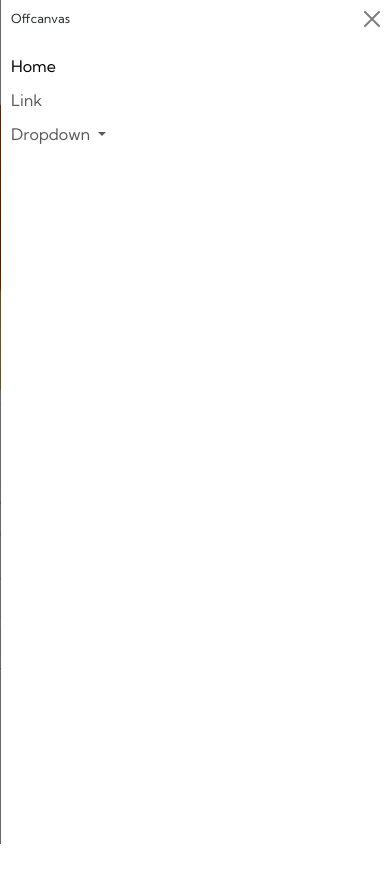
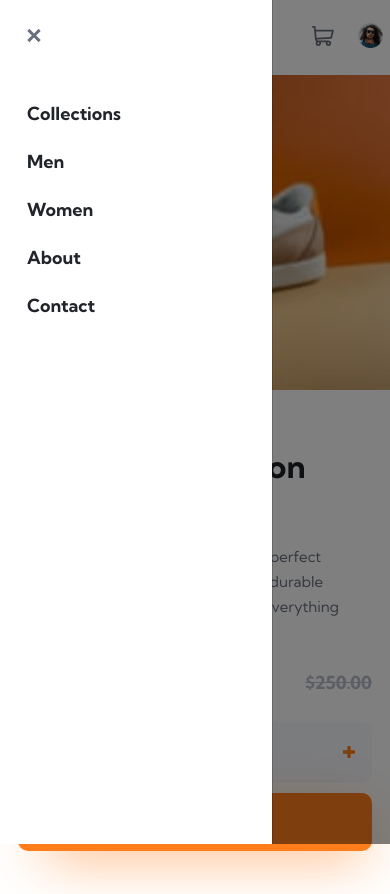
Before and after one commit to Lwmeek/E-commerce-app-2.b, a website: page index.html in a window 390 px wide. Both pictures are taken after a click on the button "Toggle navigation". Drawn offline with nearby package versions, Linux system fonts and the light colour scheme.

Commit message:
updated layout in mobile mode, updated offcanvas

```diff
--- a/index.html
+++ b/index.html
@@ -31,7 +31,7 @@
 							aria-controls="offcanvasNavbar"
 							aria-label="Toggle navigation"
 						>
-							<img src="images/icon-menu.svg" alt="menu button"/>
+							<img src="images/icon-menu.svg" alt="menu button" />
 						</button>
 						<a class="logo"><img src="images/logo.svg" alt="logo" /></a>
 					</div>
@@ -40,54 +40,37 @@
 						<img class="avatar" src="images/image-avatar.png" alt="avatar" />
 					</div>
 					<div
-						class="offcanvas offcanvas-end"
+						class="offcanvas offcanvas-start align-items-start justify-content-end"
 						tabindex="-1"
 						id="offcanvasNavbar"
 						aria-labelledby="offcanvasNavbarLabel"
 					>
 						<div class="offcanvas-header">
-							<h5 class="offcanvas-title" id="offcanvasNavbarLabel">
-								Offcanvas
-							</h5>
 							<button
 								type="button"
-								class="btn-close"
+								class="btn btn_close"
 								data-bs-dismiss="offcanvas"
 								aria-label="Close"
-							></button>
+							>
+								<img src="images/icon-close.svg" alt="" />
+							</button>
 						</div>
 						<div class="offcanvas-body">
-							<ul class="navbar-nav justify-content-end flex-grow-1 pe-3">
-								<li class="nav-item">
-									<a class="nav-link active" aria-current="page" href="#"
-										>Home</a
-									>
+							<ul class="navbar-nav justify-content-end flex-grow-1 ms-4">
+								<li class="navbar_item">
+									<option value="collections">Collections</option>
 								</li>
-								<li class="nav-item">
-									<a class="nav-link" href="#">Link</a>
+								<li class="navbar_item">
+									<option value="men">Men</option>
 								</li>
-								<li class="nav-item dropdown">
-									<a
-										class="nav-link dropdown-toggle"
-										href="#"
-										role="button"
-										data-bs-toggle="dropdown"
-										aria-expanded="false"
-									>
-										Dropdown
-									</a>
-									<ul class="dropdown-menu">
-										<li><a class="dropdown-item" href="#">Action</a></li>
-										<li>
-											<a class="dropdown-item" href="#">Another action</a>
-										</li>
-										<li>
-											<hr class="dropdown-divider" />
-										</li>
-										<li>
-											<a class="dropdown-item" href="#">Something else here</a>
-										</li>
-									</ul>
+								<li class="navbar_item">
+									<option value="women">Women</option>
+								</li>
+								<li class="navbar_item">
+									<option value="about">About</option>
+								</li>
+								<li class="navbar_item">
+									<option value="contact">Contact</option>
 								</li>
 							</ul>
 						</div>
@@ -102,15 +85,17 @@
 				<h2>Fall Limited Edition Sneakers</h2>
 				<p class="product_info">
 					These low-profile sneakers are your perfect casual wear companion.
-					Featureing a durable rubber outer sole, they'll withstand everything
+					Featuring a durable rubber outer sole, they'll withstand everything
 					the weather can offer.
 				</p>
 				<div class="price">
-					<p class="new_price">$125.00</p>
-					<span class="badge">50%</span>
+					<div class="price_group_one">
+						<p class="new_price">$125.00</p>
+						<span class="badge">50%</span>
+					</div>
 					<p class="original_price">$250.00</p>
 				</div>
-				<footer class="d-grid gap-3 col-10 mx-auto">
+				<footer class="d-grid gap-3 col-12 mx-auto">
 					<button class="btn btn-secondary" type="button">
 						<img src="images/icon-minus.svg" alt="minus button" />
 						<p>0</p>
--- a/styles.css
+++ b/styles.css
@@ -28,7 +28,7 @@ p {
 
 /* Navbar */
 .navbar {
-	padding: 2rem 1rem 3.5rem;
+	padding: 1rem 0rem 1.5rem;
 	background-color: var(--clr-white);
 }
 .navbar .container-fluid {
@@ -45,6 +45,17 @@ p {
 .avatar {
 	width: 2.5rem;
 }
+.offcanvas {
+	max-width: 70%;
+	gap: 2rem;
+}
+.navbar-nav {
+	gap: 2rem;
+}
+.navbar_item option {
+	font-weight: 700;
+	font-size: large;
+}
 
 /* Product photo */
 .item_photo {
@@ -60,6 +71,9 @@ p {
 	display: flex;
 	flex-direction: column;
 	justify-content: center;
+	margin: 0 auto;
+	padding: 1.8rem;
+	gap: 1.5rem;
 }
 .product_details h1 {
 	color: var(--clr-orange);
@@ -74,15 +88,29 @@ p {
 .product_info {
 	color: var(--clr-dark-grayish-blue);
 	max-width: 37ch;
+	font-size: 1.5rem;
+	line-height: 2.5rem;
+}
+.price {
+	display: flex;
+	justify-content: space-between;
+	align-items: center;
+}
+.price_group_one {
+	display: flex;
+	gap: 1rem;
+	align-items: center;
 }
 .new_price {
 	font-weight: 700;
-	font-size: x-large;
+	font-size: xx-large;
 }
 .badge {
 	background-color: var(--clr-pale-orange);
 	color: var(--clr-orange);
 	font-size: medium;
+	height: 80%;
+	border-radius: 8px;
 }
 .original_price {
 	font-weight: 700;
@@ -106,6 +134,7 @@ p {
 	justify-content: center;
 	gap: 2rem;
 	align-items: center;
+	box-shadow: 10px 15px 60px -17px var(--clr-orange);
 }
 .btn-primary img {
 	color: var(--clr-white);
```
